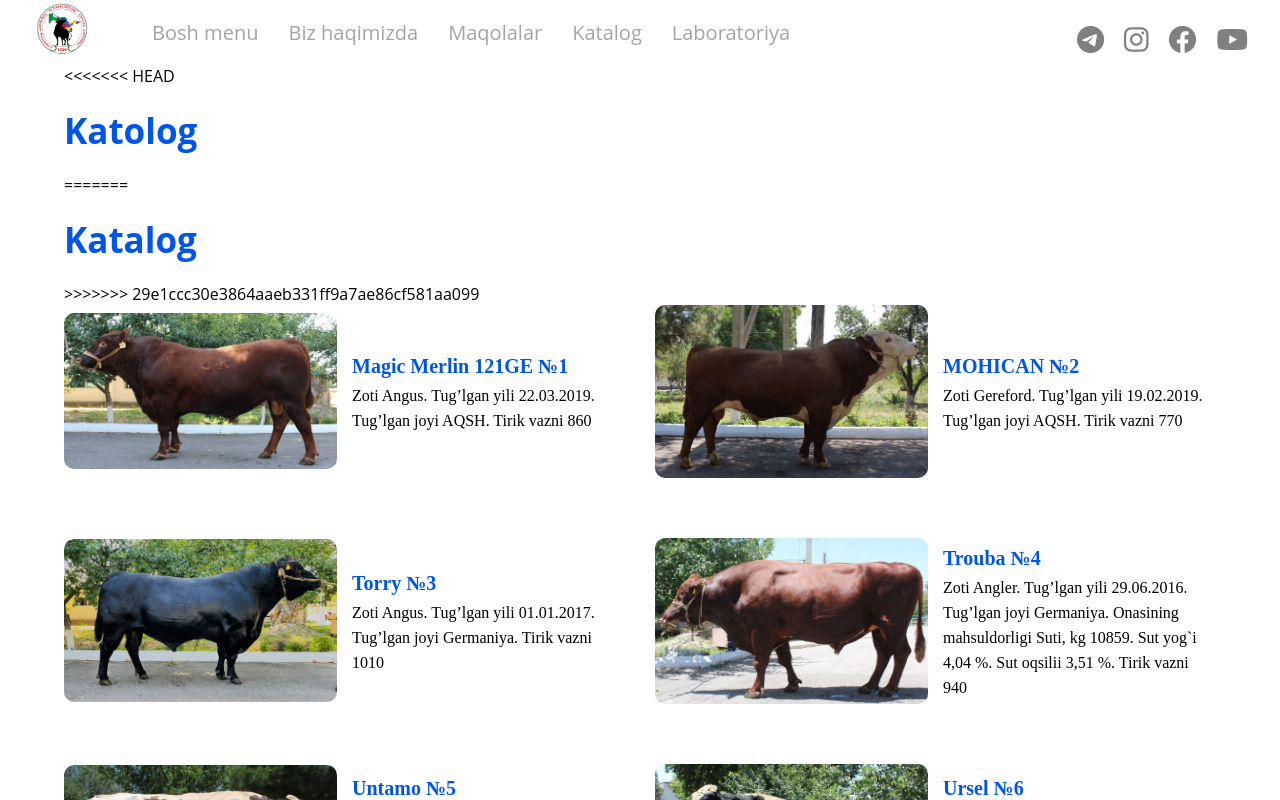
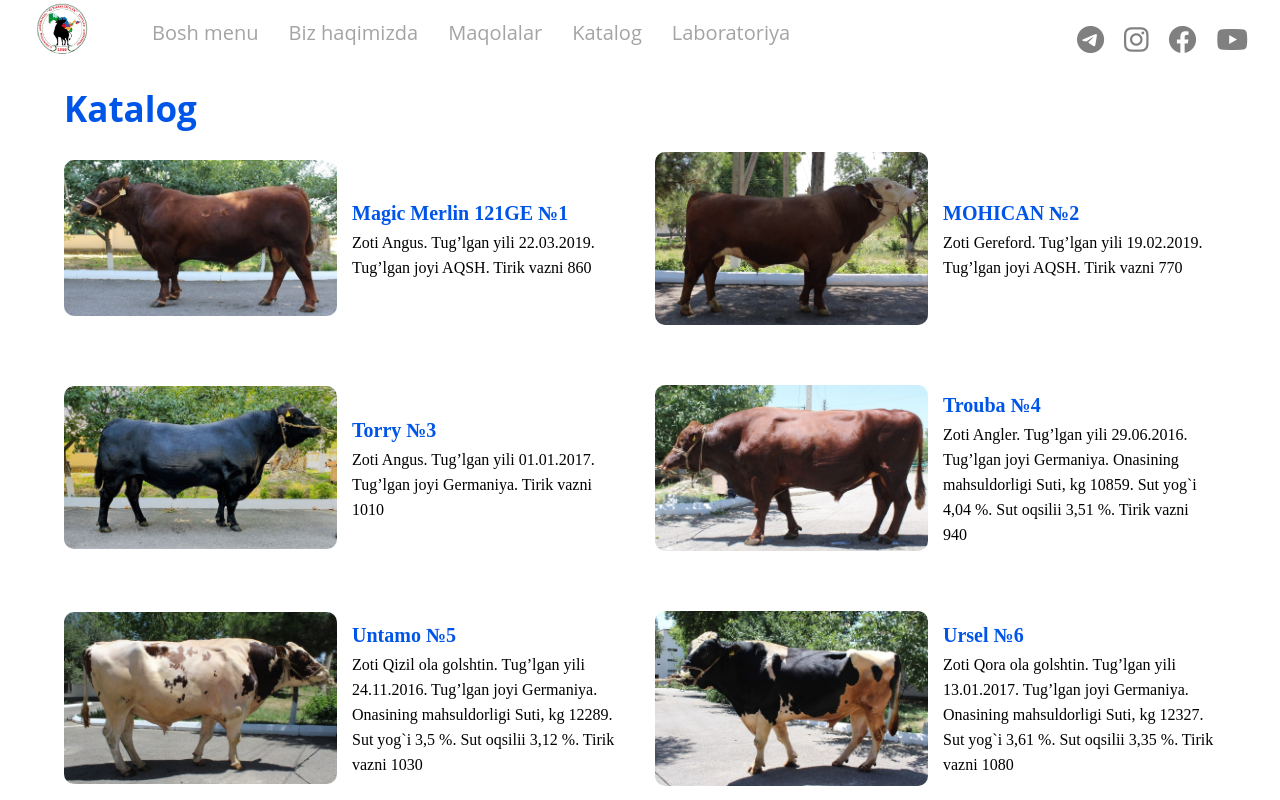
Before and after one commit to ValisherBotirov/Uz-nasilchilik, a Vue app: page /catolog in a window 1280 px wide. Shown: the top 800 px of the page. Built offline with nearby package versions, Linux system fonts and the light colour scheme.

Commit message:
fix confilivt

```diff
--- a/src/views/CatologView.vue
+++ b/src/views/CatologView.vue
@@ -1,10 +1,7 @@
 <template>
   <div class="catalogue">
-<<<<<<< HEAD
-    <h1 class="catalogue__title">Katolog</h1>
-=======
+
     <h1 class="catalogue__title" data-aos="fade-left" data-aos-duration="1000">Katalog</h1>
->>>>>>> 29e1ccc30e3864aaeb331ff9a7ae86cf581aa099
     <div class="catologue-card">
       <div class="catalogue__cell" v-for="(item, index) in displaySlide" :key="index" data-aos="fade-right" data-aos-duration="1600">
         <!-- <div class="catalogue__cell__left"> -->
```
